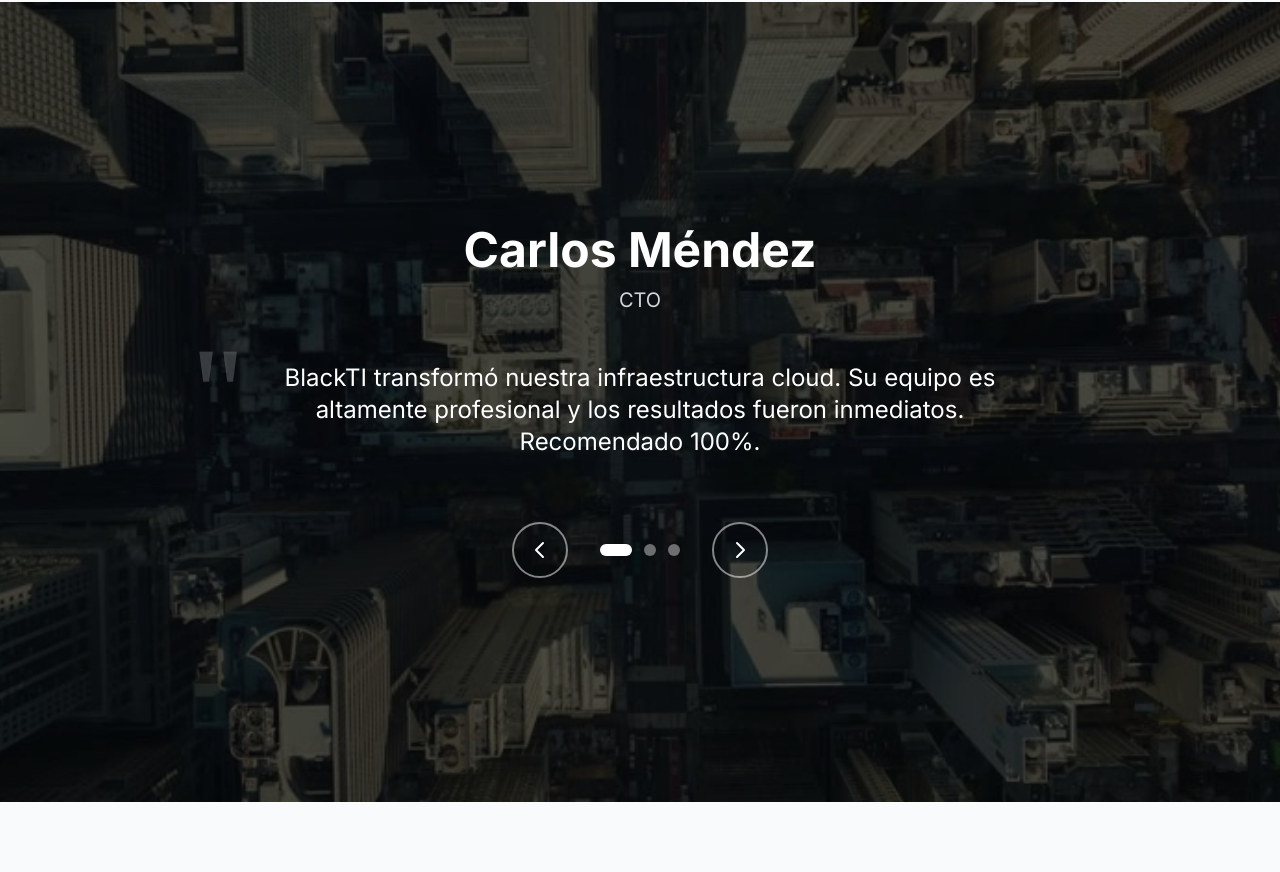
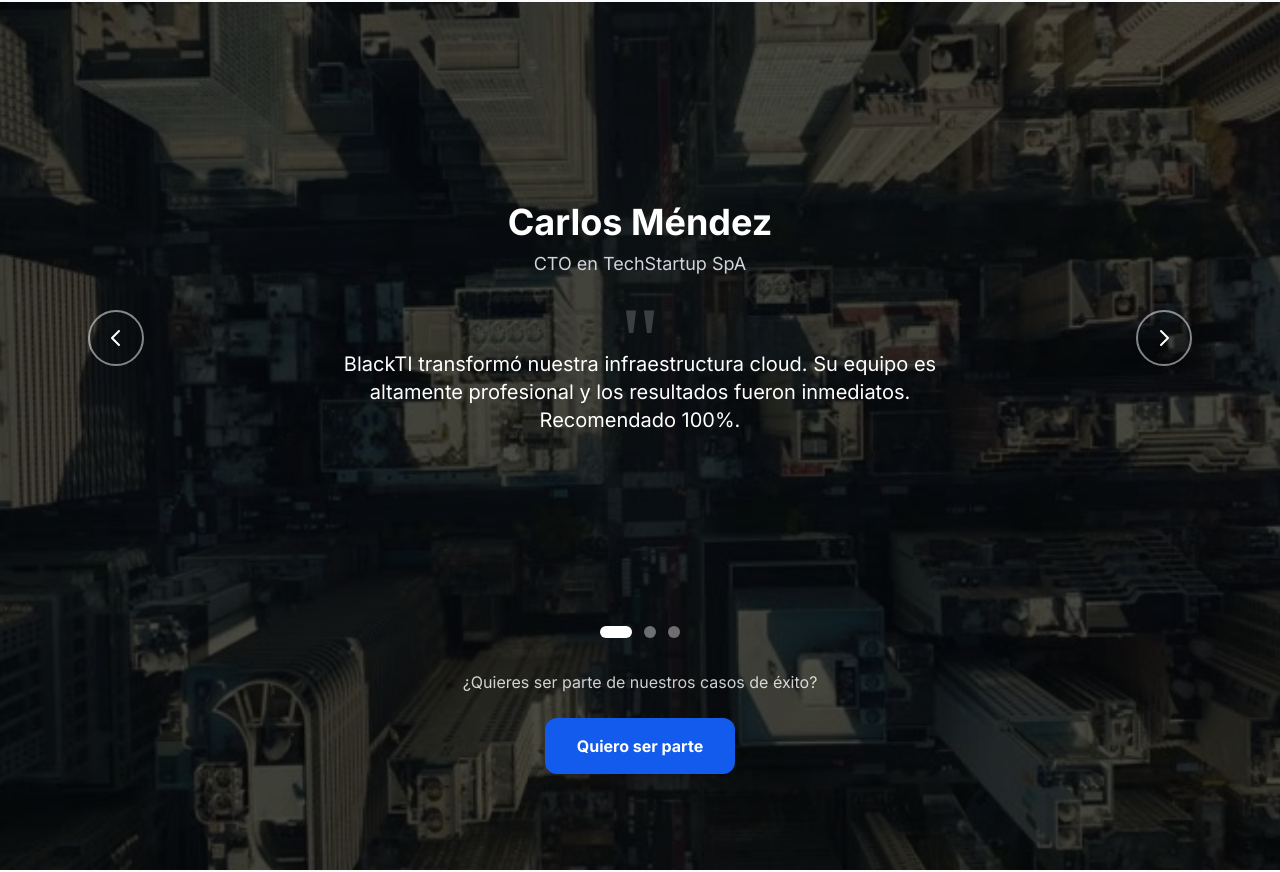
Before and after one commit to asinomas/paginaultima, a React (Vite) app in the folder Pagina_ultima/: page / in a window 1280 px wide. Shown: the part 4757-5629 px from the top of the page. Built offline with nearby package versions, Linux system fonts and the light colour scheme; no server answers.

Commit message:
Update TestimonialsSection.tsx

```diff
--- a/Pagina_ultima/src/components/TestimonialsSection.tsx
+++ b/Pagina_ultima/src/components/TestimonialsSection.tsx
@@ -67,31 +67,12 @@ const TestimonialsSection: React.FC = () => {
       </div>
 
       {/* Contenido */}
-      <div className="relative z-10 container mx-auto max-w-5xl px-6 py-24">
-        <div className="text-center">
-          {/* Nombre y rol */}
-          <h2 className="text-4xl md:text-5xl font-bold text-white mb-3">
-            {currentTestimonial.name}
-          </h2>
-          <p className="text-xl text-gray-300 mb-12">
-            {currentTestimonial.role}
-          </p>
-
-          {/* Quote con comillas grandes */}
-          <div className="relative max-w-4xl mx-auto mb-16">
-            <div className="text-8xl md:text-9xl text-white/20 font-serif absolute -top-8 left-0">
-              "
-            </div>
-            <blockquote className="text-xl md:text-2xl text-white leading-relaxed px-8 md:px-16 relative z-10">
-              {currentTestimonial.quote}
-            </blockquote>
-          </div>
-
-          {/* Controles de navegación */}
-          <div className="flex items-center justify-center gap-8">
+      <div className="relative z-10 container mx-auto max-w-6xl px-6 py-24">
+        <div className="relative flex items-center justify-center min-h-[60vh]">
+          {/* Botón anterior - lado izquierdo */}
           <button
             onClick={prevTestimonial}
-              className="w-14 h-14 rounded-full border-2 border-white/50 hover:border-white hover:bg-white/10 transition-all flex items-center justify-center group"
+            className="absolute left-0 w-14 h-14 rounded-full border-2 border-white/50 hover:border-white hover:bg-white/10 transition-all flex items-center justify-center group"
             aria-label="Testimonio anterior"
           >
             <svg
@@ -109,25 +90,31 @@ const TestimonialsSection: React.FC = () => {
             </svg>
           </button>
 
-            {/* Indicadores de puntos */}
-            <div className="flex gap-3">
-              {testimonials.map((_, index) => (
-                <button
-                  key={index}
-                  onClick={() => setCurrentIndex(index)}
-                  className={`w-3 h-3 rounded-full transition-all ${
-                    index === currentIndex
-                      ? 'bg-white w-8'
-                      : 'bg-white/40 hover:bg-white/60'
-                  }`}
-                  aria-label={`Ir al testimonio ${index + 1}`}
-                />
-              ))}
+          {/* Contenido del testimonio - centrado */}
+          <div className="max-w-3xl text-center px-20">
+            {/* Nombre y rol */}
+            <h2 className="text-3xl md:text-4xl font-bold text-white mb-2">
+              {currentTestimonial.name}
+            </h2>
+            <p className="text-lg text-gray-300 mb-10">
+              {currentTestimonial.role} en {currentTestimonial.company}
+            </p>
+
+            {/* Quote con comillas grandes */}
+            <div className="relative mb-10">
+              <div className="text-7xl md:text-8xl text-white/20 font-serif absolute -top-6 left-1/2 transform -translate-x-1/2">
+                "
+              </div>
+              <blockquote className="text-lg md:text-xl text-white leading-relaxed relative z-10 pt-8">
+                {currentTestimonial.quote}
+              </blockquote>
+            </div>
           </div>
 
+          {/* Botón siguiente - lado derecho */}
           <button
             onClick={nextTestimonial}
-              className="w-14 h-14 rounded-full border-2 border-white/50 hover:border-white hover:bg-white/10 transition-all flex items-center justify-center group"
+            className="absolute right-0 w-14 h-14 rounded-full border-2 border-white/50 hover:border-white hover:bg-white/10 transition-all flex items-center justify-center group"
             aria-label="Siguiente testimonio"
           >
             <svg
@@ -145,6 +132,35 @@ const TestimonialsSection: React.FC = () => {
             </svg>
           </button>
         </div>
+
+        {/* Indicadores y CTA - abajo */}
+        <div className="text-center mt-12">
+          {/* Indicadores de puntos */}
+          <div className="flex gap-3 justify-center mb-8">
+            {testimonials.map((_, index) => (
+              <button
+                key={index}
+                onClick={() => setCurrentIndex(index)}
+                className={`w-3 h-3 rounded-full transition-all ${
+                  index === currentIndex
+                    ? 'bg-white w-8'
+                    : 'bg-white/40 hover:bg-white/60'
+                }`}
+                aria-label={`Ir al testimonio ${index + 1}`}
+              />
+            ))}
+          </div>
+
+          {/* CTA */}
+          <div>
+            <p className="text-white/80 mb-6">¿Quieres ser parte de nuestros casos de éxito?</p>
+            <a
+              href="#contacto"
+              className="inline-block bg-[#135bec] text-white px-8 py-4 rounded-xl font-bold hover:bg-blue-700 transition-all shadow-lg hover:shadow-xl"
+            >
+              Quiero ser parte
+            </a>
+          </div>
         </div>
       </div>
     </section>
```
Lines whose indentation alone changed are shown as unchanged.
